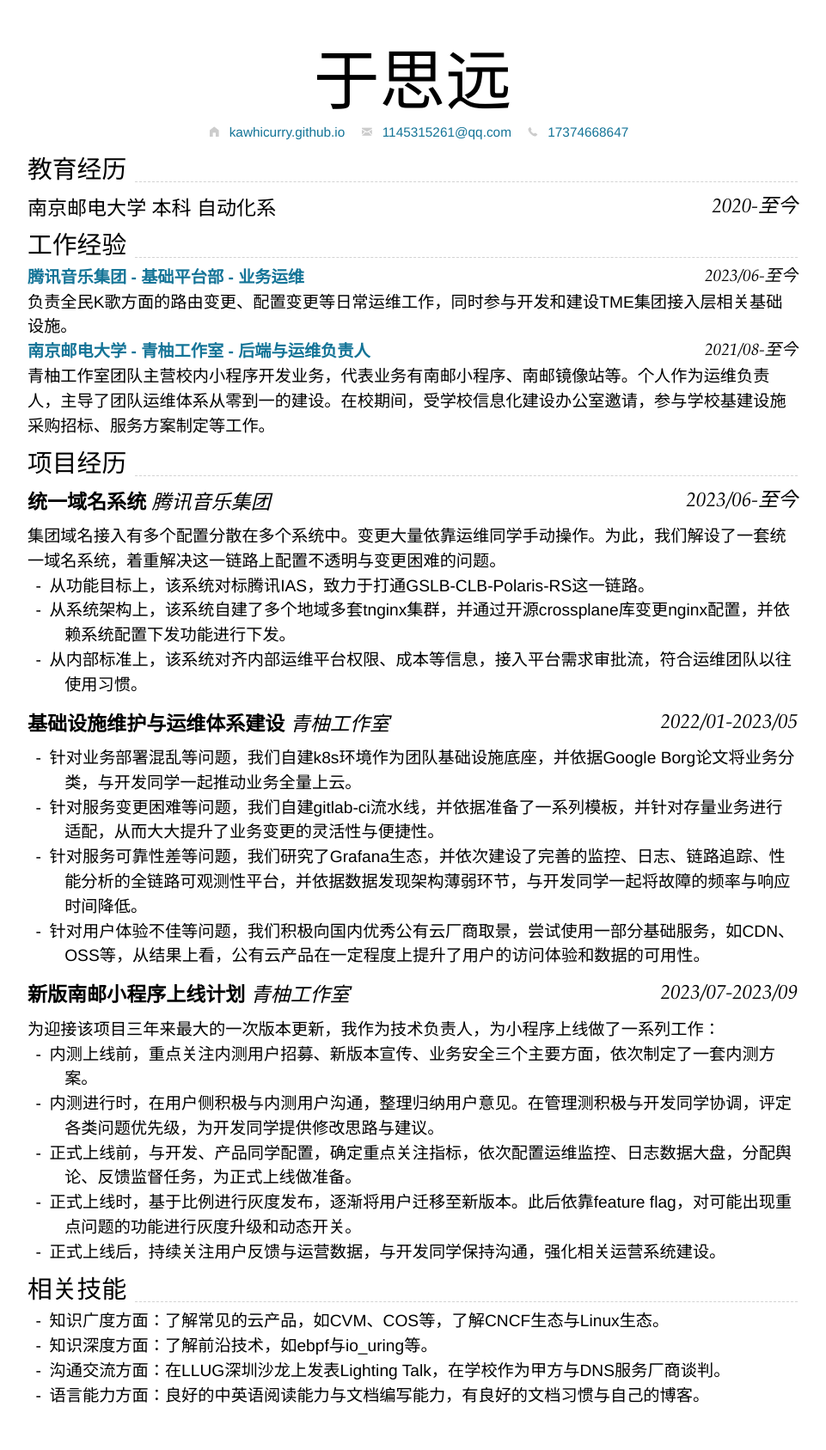
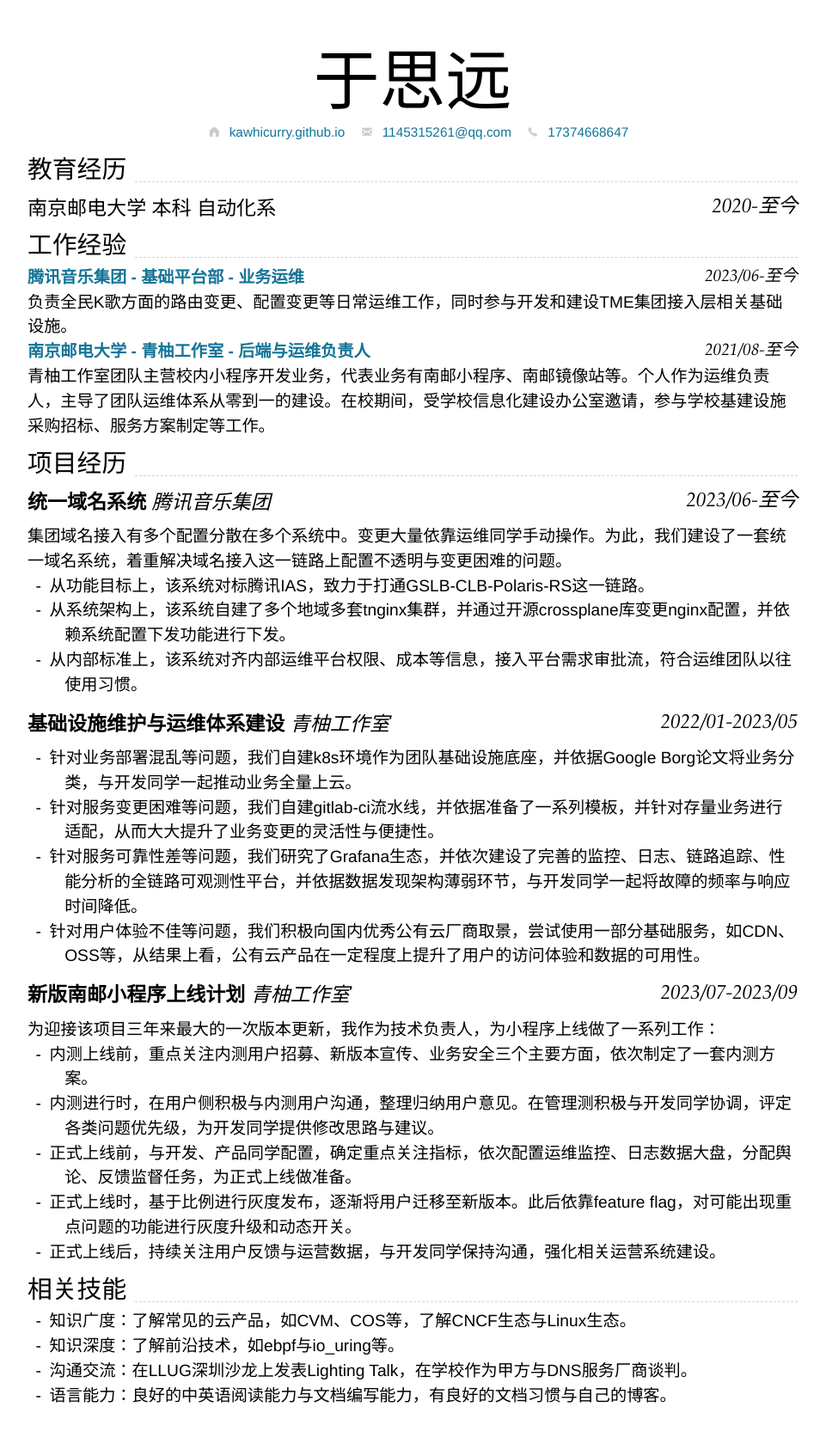
Before and after one commit to kawhicurry/resume, a Jekyll site: the page built from consultant.md, in a window 1280 px wide. Shown: the whole page at 86% size, without its empty margins (160-1121 px from the left). Built offline with Jekyll 4.4.1, drawn with Linux system fonts in a browser that asks for light colours; nearby versions of some CDN libraries; part of the change alters nothing that is shown.

Commit message:
2023/10/12

```diff
--- a/consultant.md
+++ b/consultant.md
@@ -34,7 +34,7 @@ homepage:
 
 ### **统一域名系统**  *腾讯音乐集团* `2023/06-至今`
 
-集团域名接入有多个配置分散在多个系统中。变更大量依靠运维同学手动操作。为此，我们解设了一套统一域名系统，着重解决这一链路上配置不透明与变更困难的问题。
+集团域名接入有多个配置分散在多个系统中。变更大量依靠运维同学手动操作。为此，我们建设了一套统一域名系统，着重解决域名接入这一链路上配置不透明与变更困难的问题。
 
 - 从功能目标上，该系统对标腾讯IAS，致力于打通GSLB-CLB-Polaris-RS这一链路。
 - 从系统架构上，该系统自建了多个地域多套tnginx集群，并通过开源crossplane库变更nginx配置，并依赖系统配置下发功能进行下发。
@@ -59,13 +59,7 @@ homepage:
 
 ## 相关技能
 
-- 知识广度方面：了解常见的云产品，如CVM、COS等，了解CNCF生态与Linux生态。
-- 知识深度方面：了解前沿技术，如ebpf与io_uring等。
-- 沟通交流方面：在LLUG深圳沙龙上发表Lighting Talk，在学校作为甲方与DNS服务厂商谈判。
-- 语言能力方面：良好的中英语阅读能力与文档编写能力，有良好的文档习惯与自己的博客。
-
-<!-- - 编程语言：能熟练编写bash与python脚本，可以使用Go与C进行中间件和底层组件开发，可以使用vue进行前端开发。
-- 操作系统：使用Arch Linux作为日常使用的操作系统，拥有个人维护的[AUR包](https://aur.archlinux.org/packages?O=0&SeB=m&K=kawhicurry&outdated=&SB=m&SO=d&PP=50&submit=Go)。了解systemd，ebpf。
-- 性能分析：了解性能分析的基本方法与工具，能熟练使用sysstat、ebpf工具对系统性能问题进行分析。
-- 语言能力：良好的中英语阅读能力与文档编写能力。
-- 其他能力：了解SRE的基本观念，有标准化意识，有主动发现与解决问题的能力 -->
+- 知识广度：了解常见的云产品，如CVM、COS等，了解CNCF生态与Linux生态。
+- 知识深度：了解前沿技术，如ebpf与io_uring等。
+- 沟通交流：在LLUG深圳沙龙上发表Lighting Talk，在学校作为甲方与DNS服务厂商谈判。
+- 语言能力：良好的中英语阅读能力与文档编写能力，有良好的文档习惯与自己的博客。
```
